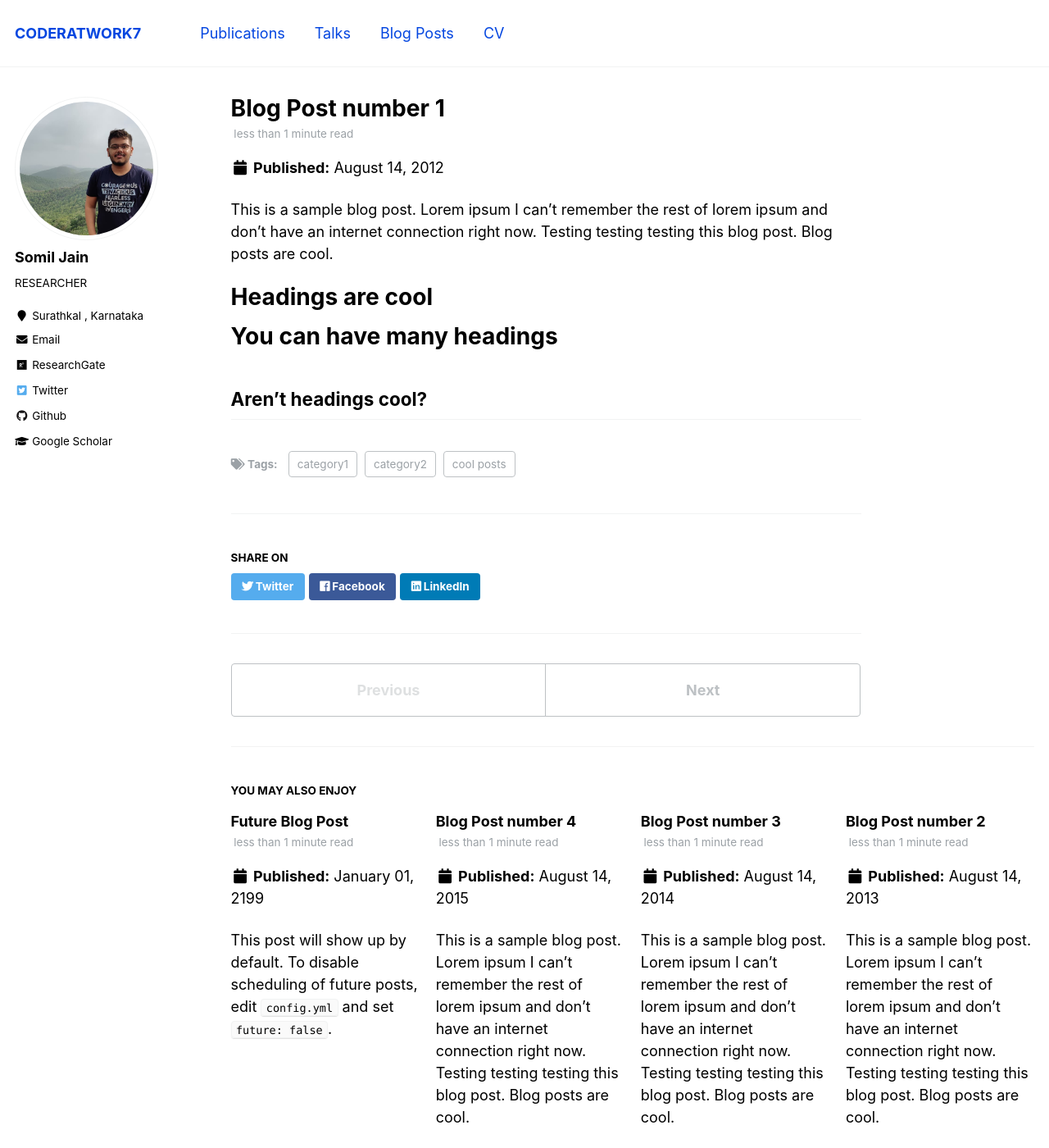
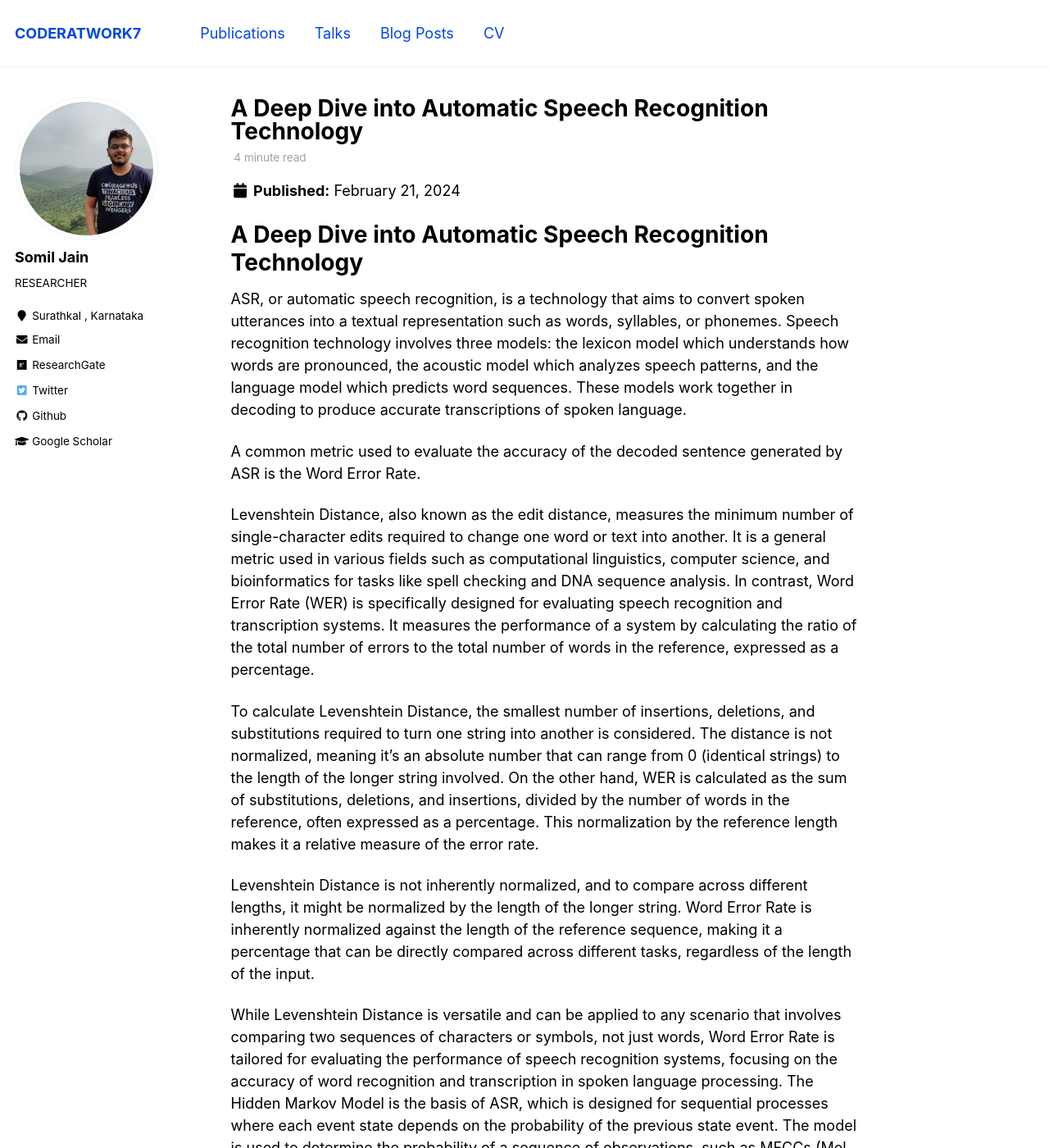
Before and after one commit to somiljain7/somiljain7.github.io, a Jekyll site: the page built from _posts/2012-08-14-blog-post-1.md, in a window 1280 px wide and 1400 px high. Shown: the whole window at 82% size. Built offline with Jekyll 4.4.1, drawn with Linux system fonts in a browser that asks for light colours; some of the changed text lies outside the part shown.

Commit message:
Update 2024-02-21-blog-post-1.md

```diff
--- a/_posts/2012-08-14-blog-post-1.md
+++ b/_posts/2012-08-14-blog-post-1.md
@@ -1,20 +1,37 @@
 ---
-title: 'Blog Post number 1'
-date: 2012-08-14
-permalink: /posts/2012/08/blog-post-1/
+title: ' A Deep Dive into Automatic Speech Recognition Technology
+'
+date: 2024-02-21
+permalink: /posts/2024/02/blog-post-1/
 tags:
-  - cool posts
-  - category1
-  - category2
+  - ASR
+  - speech
+  - LLM
 ---
 
-This is a sample blog post. Lorem ipsum I can't remember the rest of lorem ipsum and don't have an internet connection right now. Testing testing testing this blog post. Blog posts are cool.
+ A Deep Dive into Automatic Speech Recognition Technology
+======
+ASR, or automatic speech recognition, is a technology that aims to convert spoken utterances into a textual representation such as words, syllables, or phonemes.
+Speech recognition technology involves three models: the lexicon model which understands how words are pronounced, the acoustic model which analyzes speech patterns, and the language model which predicts word sequences. These models work together in decoding to produce accurate transcriptions of spoken language.
 
-Headings are cool
-======
+A common metric used to evaluate the accuracy of the decoded sentence generated by ASR is the Word Error Rate.
 
-You can have many headings
-======
+Levenshtein Distance, also known as the edit distance, measures the minimum number of single-character edits required to change one word or text into another. It is a general metric used in various fields such as computational linguistics, computer science, and bioinformatics for tasks like spell checking and DNA sequence analysis. In contrast, Word Error Rate (WER) is specifically designed for evaluating speech recognition and transcription systems. It measures the performance of a system by calculating the ratio of the total number of errors to the total number of words in the reference, expressed as a percentage.
 
-Aren't headings cool?
-------
+To calculate Levenshtein Distance, the smallest number of insertions, deletions, and substitutions required to turn one string into another is considered. The distance is not normalized, meaning it's an absolute number that can range from 0 (identical strings) to the length of the longer string involved. On the other hand, WER is calculated as the sum of substitutions, deletions, and insertions, divided by the number of words in the reference, often expressed as a percentage. This normalization by the reference length makes it a relative measure of the error rate.
+
+Levenshtein Distance is not inherently normalized, and to compare across different lengths, it might be normalized by the length of the longer string. Word Error Rate is inherently normalized against the length of the reference sequence, making it a percentage that can be directly compared across different tasks, regardless of the length of the input.
+
+While Levenshtein Distance is versatile and can be applied to any scenario that involves comparing two sequences of characters or symbols, not just words, Word Error Rate is tailored for evaluating the performance of speech recognition systems, focusing on the accuracy of word recognition and transcription in spoken language processing.
+The Hidden Markov Model is the basis of ASR, which is designed for sequential processes where each event state depends on the probability of the previous state event. The model is used to determine the probability of a sequence of observations, such as MFCCs (Mel Frequency Cepstral Coefficients), given a sequence of hidden states, such as phonemes. The HMM has emission probabilities that represent the probability that a state emits a given observation.
+
+To improve the accuracy of ASR, various techniques are used, such as supervised training of HMMs from fully observed data and unsupervised training with the Baum-Welch EM algorithm using data where state sequences are not observed. Additionally, decoding algorithms like the Viterbi algorithm are used to find the most likely sequence of hidden states given a sequence of observable events.
+
+HMM is an extension of the Markov process for modeling hidden states.
+The states are phonemes i.e. a small number of basic sounds that can be produced. The observations are frames of audio which are represented using MFCCs. Given a sequence of MFCCs i.e. the audio, we want to know what the sequence of phonemes was. Once we have the phonemes we can work out words using a phoneme-to-word dictionary. Determining the probability of MFCC observations given the state is done using Gaussian Mixture Models (GMMs). We only observe speech signals corresponding to each word and need to deduce states using the observations.
+
+Hidden states give observations with a certain probability. HMM has emission probabilities which represent the probability that a state emits a given observation. Baum Welch algo is an unsupervised learning algorithm that iteratively adjusts the probabilities of events occurring in each state to fit the data better. Viterbi algo is a dynamic programming algo that finds the most likely sequence of hidden states given a sequence of observable events.
+
+Hidden Markov Model finding the best state sequence for observation,
+computing the probability of observations through the forward and backward algorithms, supervised training of HMMs from fully observed data, and unsupervised training with the Baum-Welch EM algorithm
+from data where state sequences are not observed.
```
